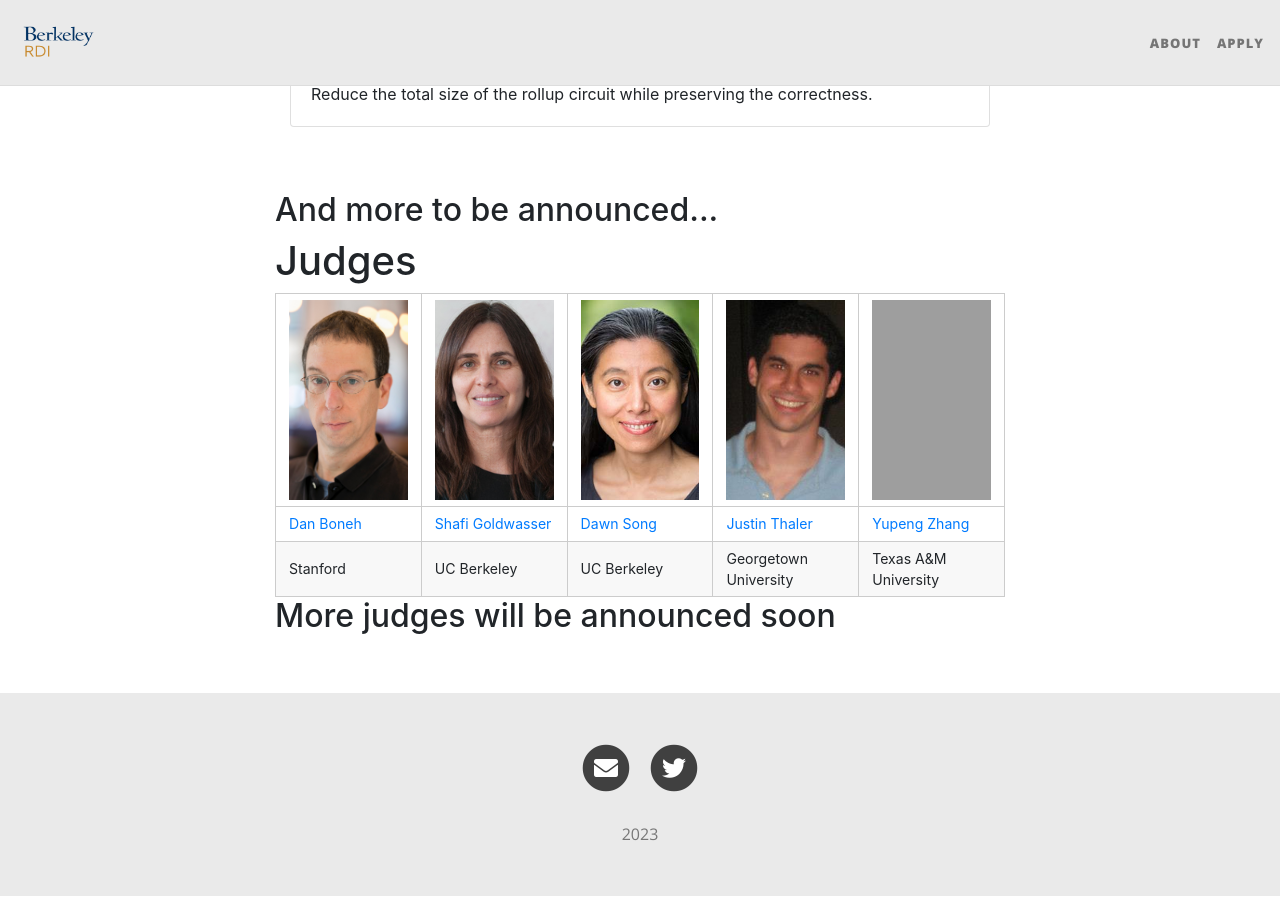
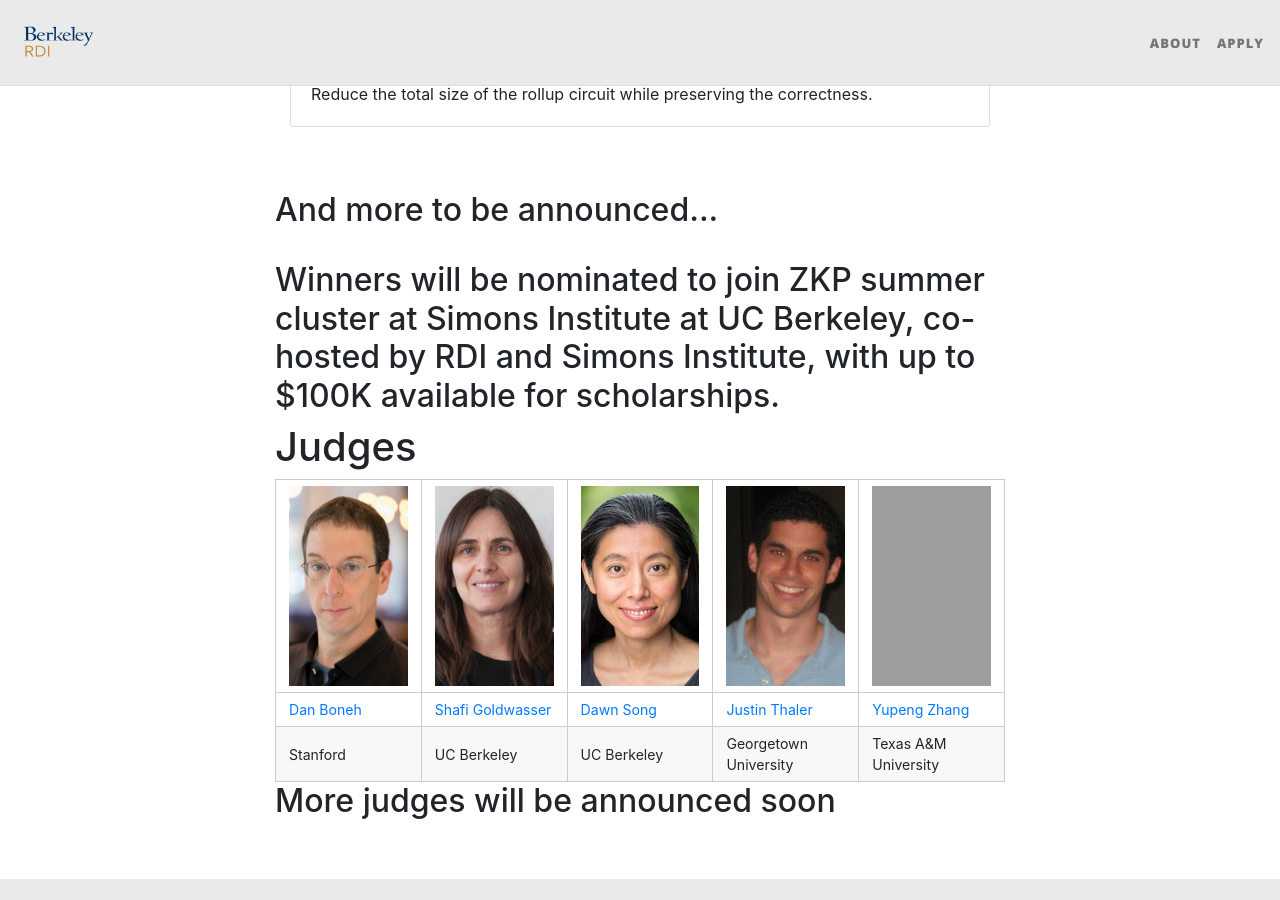
Before and after one commit to rdi-berkeley/zkp-web3-hackathon, a Jekyll site: the page built from index.md, in a window 1280 px wide and 900 px high, scrolled down 1027 px. Built offline with Jekyll 4.4.1, drawn with Linux system fonts in a browser that asks for light colours; nearby versions of some CDN libraries; grey boxes are pictures that could not be loaded.

Commit message:
added that winners will be nominated for ZKP summer cluster

```diff
--- a/_layouts/home.html
+++ b/_layouts/home.html
@@ -50,6 +50,9 @@ layout: page
 
 <h2>And more to be announced...</h2>
 
+<br/>
+
+<h2>Winners will be nominated to join ZKP summer cluster at Simons Institute at UC Berkeley, co-hosted by RDI and Simons Institute, with up to $100K available for scholarships.</h2>
 
 <h1>Judges</h1>
 
```
